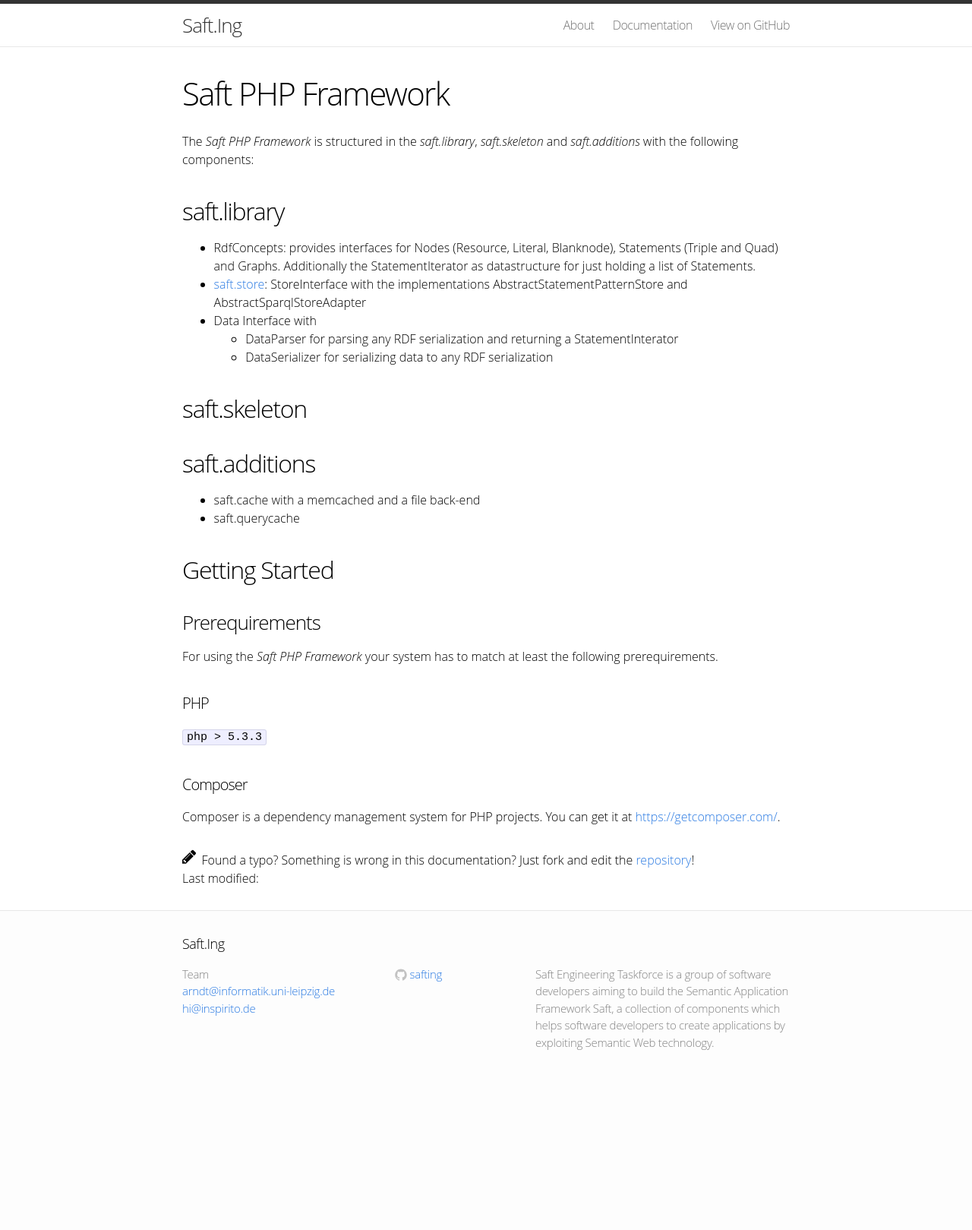
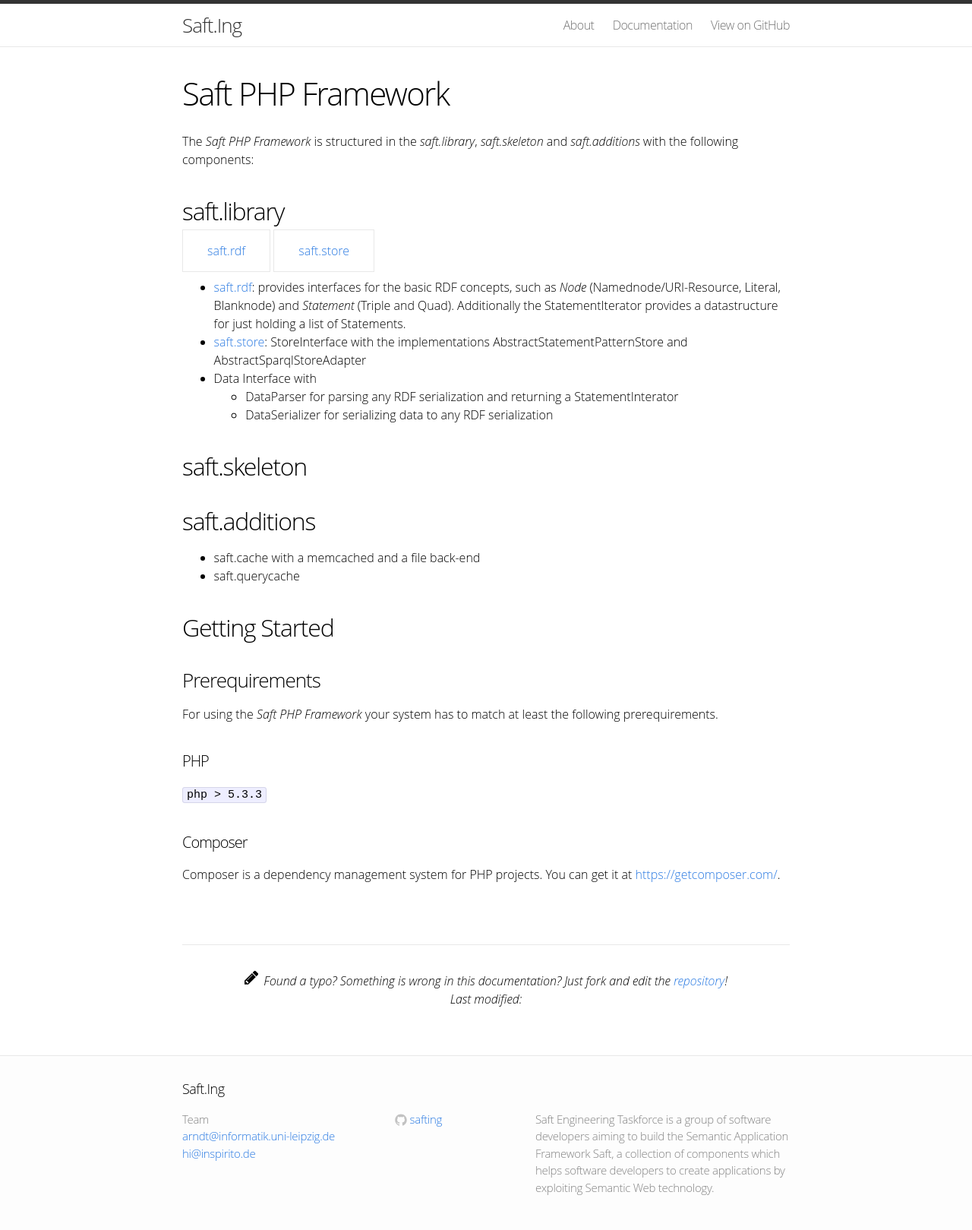
Before and after one commit to SaftIng/safting.github.io, a Jekyll site: the page built from doc/phpframework/index.md, in a window 1280 px wide. Shown: the whole page at 76% size. Built offline with Jekyll 4.4.1, drawn with Linux system fonts in a browser that asks for light colours; before the commit the page ends 1428 px from its top, so only the background shows below that.

Commit message:
Add buttons and saft.rdf

```diff
--- a/css/main.css
+++ b/css/main.css
@@ -427,3 +427,26 @@ td {
     margin: 0pt;
     padding: 0 0.5em;
 }
+
+/* Buttons */
+a.btn {
+    border: 1px solid #E8E8E8;
+    line-height: 2em;
+    min-width: 10em;
+    padding: 1em 2em;
+    text-align: center;
+    text-decoration: none;
+}
+
+a.btn:hover {
+    background-color: #E8E8E8;
+    text-decoration: none;
+}
+
+div.page-footer {
+    text-align: center;
+    border-top: 1px solid #E8E8E8;
+    margin: 5em 0 2em;
+    padding-top: 2em;
+    font-style: italic;
+}
--- a/doc/phpframework/index.md
+++ b/doc/phpframework/index.md
@@ -7,7 +7,10 @@ The _Saft PHP Framework_ is structured in the _saft.library_, _saft.skeleton_ an
 
 ## saft.library
 
-* RdfConcepts: provides interfaces for Nodes (Resource, Literal, Blanknode), Statements (Triple and Quad) and Graphs. Additionally the StatementIterator as datastructure for just holding a list of Statements.
+<a class="btn" href="rdf">saft.rdf</a>
+<a class="btn" href="store">saft.store</a>
+
+* [saft.rdf](rdf): provides interfaces for the basic RDF concepts, such as _Node_ (Namednode/URI-Resource, Literal, Blanknode) and _Statement_ (Triple and Quad). Additionally the StatementIterator provides a datastructure for just holding a list of Statements.
 * [saft.store](store): StoreInterface with the implementations AbstractStatementPatternStore and AbstractSparqlStoreAdapter
 * Data Interface with
     * DataParser for parsing any RDF serialization and returning a StatementInterator
```
Also changed, not shown: doc/index.md (+4 -1 lines), doc/phpframework/rdf.md (added, +6 -0 lines), index.md (+3 -0 lines).
